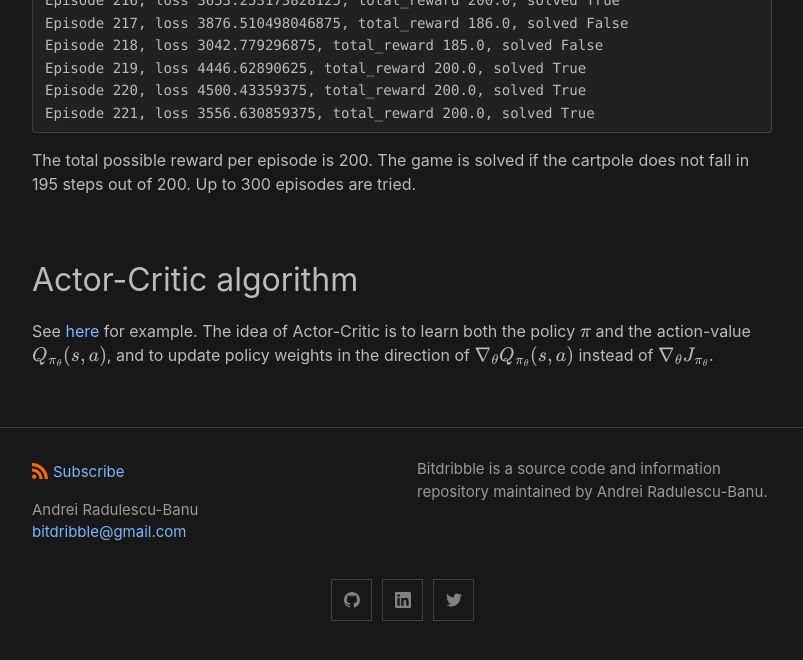
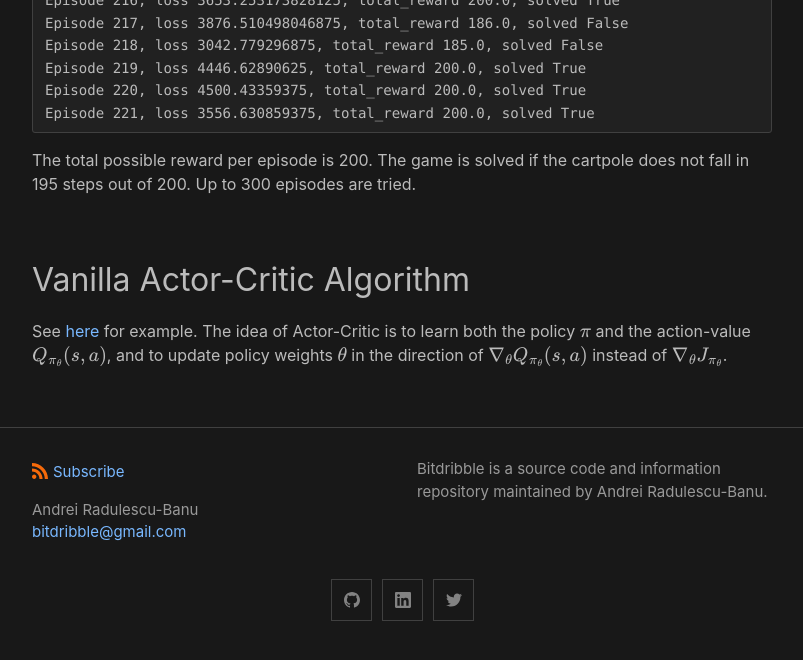
Before and after one commit to analytiq-hub/sigagent.github.io, a Jekyll site: the page built from machine_learning/_posts/2021-02-14-reinforce.md, in a window 1280 px wide and 900 px high, scrolled down 3995 px. Shown: the top 660 px of the window, without its empty margins (238-1041 px from the left). Built offline with Jekyll 4.4.1, drawn with Linux system fonts in a browser that asks for light colours; formulas are drawn with MathJax 3; a script that is not in the unit is left out.

Commit message:
*** empty log message ***

```diff
--- a/machine_learning/_posts/2021-02-14-reinforce.md
+++ b/machine_learning/_posts/2021-02-14-reinforce.md
@@ -139,5 +139,5 @@ Episode 221, loss 3556.630859375, total_reward 200.0, solved True
 
 The total possible reward per episode is 200. The game is solved if the cartpole does not fall in 195 steps out of 200. Up to 300 episodes are tried.
 
-## Actor-Critic algorithm
-See [here](https://lilianweng.github.io/lil-log/2018/04/08/policy-gradient-algorithms.html#actor-critic) for example. The idea of Actor-Critic is to learn both the policy $$\pi$$ and the action-value $$Q_{\pi_{\theta}}(s, a)$$, and to update policy weights in the direction of $$\nabla_\theta Q_{\pi_{\theta}}(s, a)$$ instead of $$\nabla_\theta J_{\pi_{\theta}}$$.
+## Vanilla Actor-Critic Algorithm
+See [here](https://lilianweng.github.io/lil-log/2018/04/08/policy-gradient-algorithms.html#actor-critic) for example. The idea of Actor-Critic is to learn both the policy $$\pi$$ and the action-value $$Q_{\pi_{\theta}}(s, a)$$, and to update policy weights $$\theta$$ in the direction of $$\nabla_\theta Q_{\pi_{\theta}}(s, a)$$ instead of $$\nabla_\theta J_{\pi_{\theta}}$$.
```
